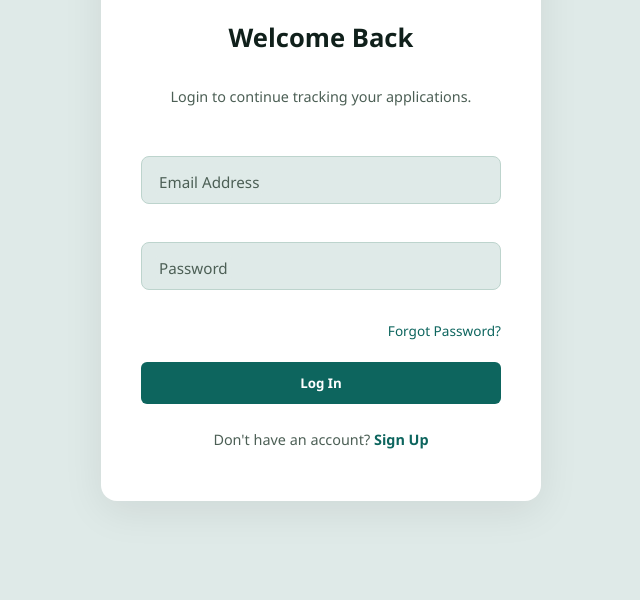
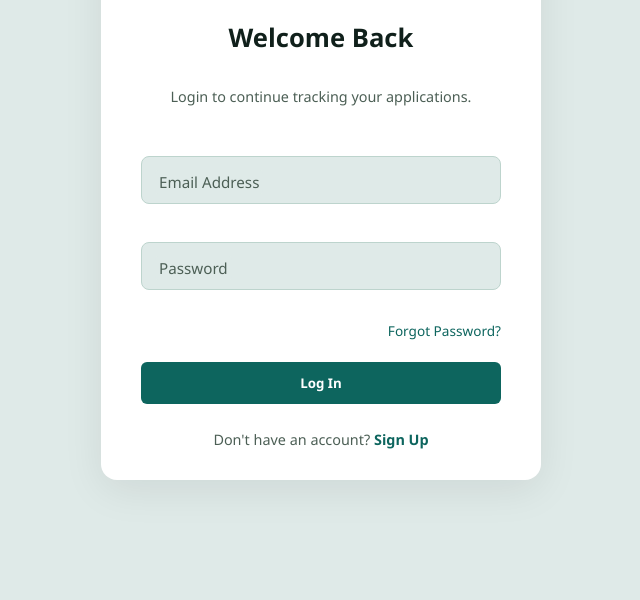
Before and after one commit to AdityaKumar008/job-application-tracker, a plain HTML site: page auth.html in a window 1280 px wide. Shown: the part 200-800 px from the top of the page, without its empty margins (319-959 px from the left). Drawn offline with Linux system fonts and the light colour scheme.

Commit message:
Fixed scroll in signup

```diff
--- a/style.css
+++ b/style.css
@@ -421,7 +421,7 @@ ul {
     background-color: var(--card-bg);
     border-radius: 16px;
     box-shadow: 0 10px 40px rgba(0, 0, 0, 0.08);
-    padding: 50px 40px;
+    padding: 25px 40px;
     display: flex;
     flex-direction: column;
     justify-content: center;
```
